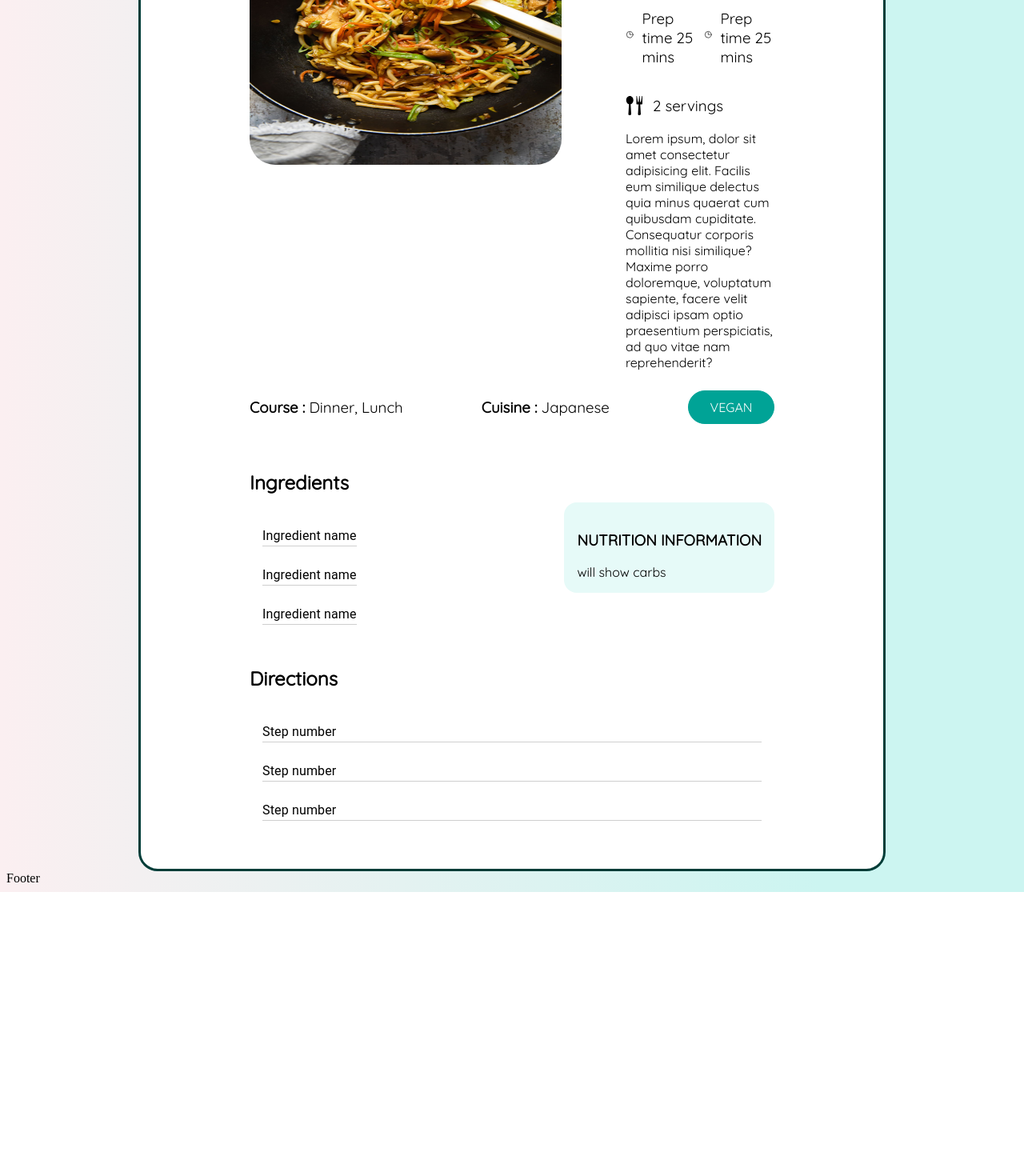
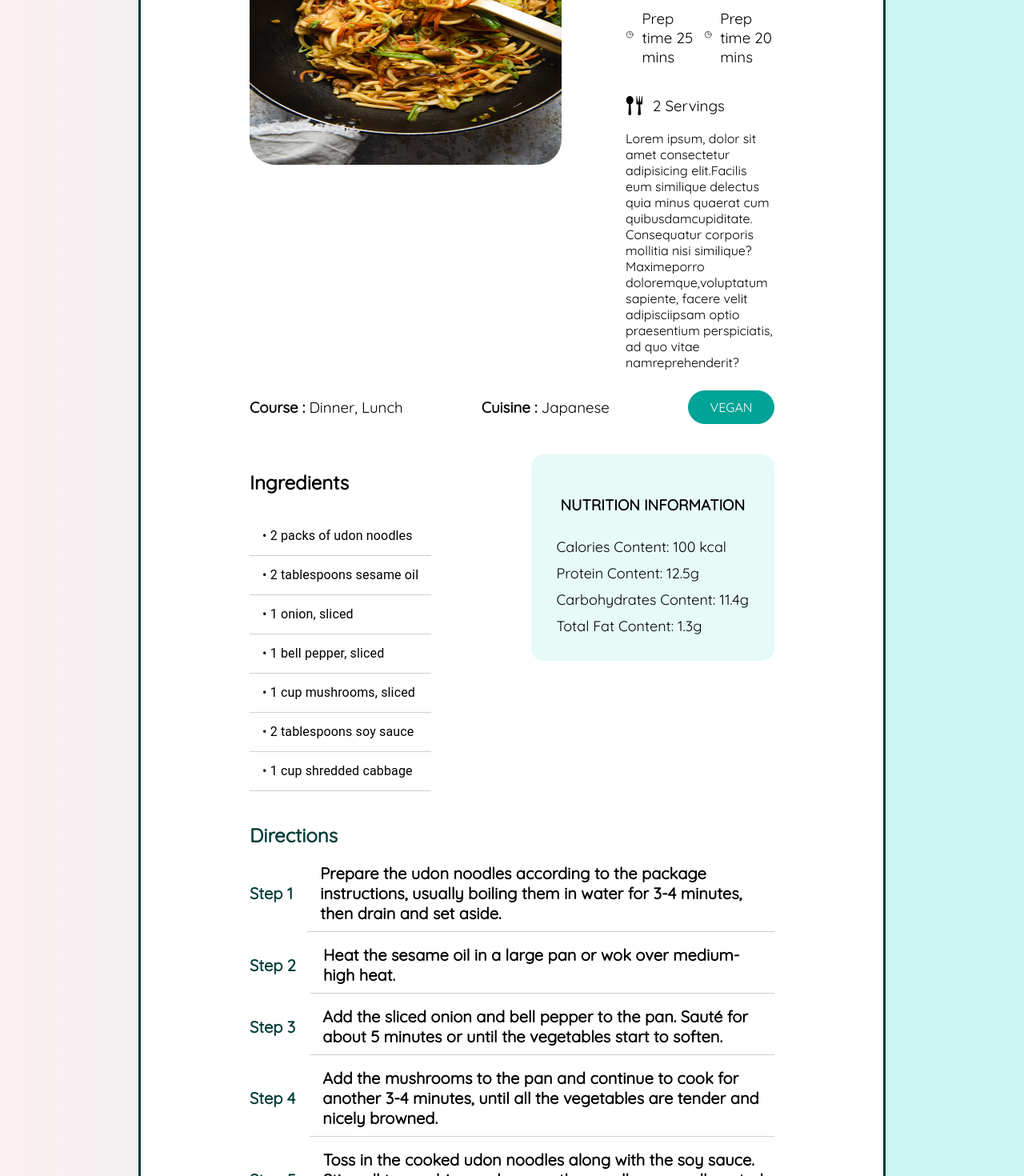
Before and after one commit to UOA-CS732-SE750-Students-2024/project-group-playful-penguins, a React (Vite) app in the folder frontend/: page /home/recipe in a window 1280 px wide. Shown: the part 440-1910 px from the top of the page at 80% size. Before the commit the page ends 1555 px from the top, so only its background shows below. Built offline with nearby package versions, Linux system fonts and the light colour scheme.

Commit message:
PPENG-25 Used MUI Grid for the displaying the directions

```diff
--- a/frontend/src/components/RecipeInfo/RecipeInfo.jsx
+++ b/frontend/src/components/RecipeInfo/RecipeInfo.jsx
@@ -7,6 +7,8 @@ import Box from "@mui/system/Box";
 import List from "@mui/material/List";
 import ListItem from "@mui/material/ListItem";
 import ListItemText from "@mui/material/ListItemText";
+import { Grid, styled } from "@mui/material";
+import Typography from "@mui/material/Typography";
 
 function generate(element) {
   return [0, 1, 2].map((value) =>
@@ -15,6 +17,69 @@ function generate(element) {
     })
   );
 }
+
+const StyledListItem = styled(ListItem)(({ theme }) => ({
+  display: "flex",
+  justifyContent: "flex-start",
+}));
+
+const StepNumber = styled(ListItemText)(({ theme }) => ({
+  minWidth: "50px",
+  fontWeight: "bold",
+  marginRight: theme.spacing(2), // space between step number and text
+}));
+
+const StepContainer = styled(Grid)(({ theme }) => ({
+  display: 'flex',
+  flexDirection: 'row',
+  alignItems: 'center',
+  padding: theme.spacing(1, 0), // Apply vertical padding
+}));
+
+
+const StepLabel = styled('div')({
+  fontWeight: 'bold',
+  marginRight: '8px', // Adjust spacing as needed
+});
+
+const DirectionText = styled('div')({});
+
+
+
+const recipeName = "Veggie Yaki Udon";
+const numServings = "2";
+const prepTime = "25 mins";
+const cookingTime = "20 mins";
+const recipeDescription =
+  "Lorem ipsum, dolor sit amet consectetur adipisicing elit.Facilis eum similique delectus quia minus quaerat cum quibusdamcupiditate. Consequatur corporis mollitia nisi similique? Maximeporro doloremque,voluptatum sapiente, facere velit adipisciipsam optio praesentium perspiciatis, ad quo vitae namreprehenderit?";
+const courseType = ["Dinner", "Lunch"];
+const cuisineType = "Japanese";
+const dietRequirementLabel = "VEGAN";
+const ingredientList = [
+  "2 packs of udon noodles",
+  "2 tablespoons sesame oil",
+  "1 onion, sliced",
+  "1 bell pepper, sliced",
+  "1 cup mushrooms, sliced",
+  "2 tablespoons soy sauce",
+  "1 cup shredded cabbage",
+];
+const directions = [
+  "Prepare the udon noodles according to the package instructions, usually boiling them in water for 3-4 minutes, then drain and set aside.",
+  "Heat the sesame oil in a large pan or wok over medium-high heat.",
+  "Add the sliced onion and bell pepper to the pan. Sauté for about 5 minutes or until the vegetables start to soften.",
+  "Add the mushrooms to the pan and continue to cook for another 3-4 minutes, until all the vegetables are tender and nicely browned.",
+  "Toss in the cooked udon noodles along with the soy sauce. Stir well to combine and ensure the noodles are well coated with the sauce.",
+  "Stir in the shredded cabbage and cook for another 2 minutes, just until the cabbage is slightly wilted but still crunchy.",
+  "Serve hot, garnished with sesame seeds or chopped green onions if desired.",
+];
+
+const nutritionInfo = [
+  { type: "Calories Content", amount: `100 kcal` },
+  { type: "Protein Content", amount: `12.5g` },
+  { type: "Carbohydrates Content", amount: `11.4g` },
+  { type: "Total Fat Content", amount: `1.3g` },
+];
 
 export default function RecipeInfo() {
   return (
@@ -33,49 +98,46 @@ export default function RecipeInfo() {
             </Box>
             <Box className={styles["basic-info"]}>
               {/* {Recipe name} */}
-              <h1 className={fontStyle["quicksand-bold"]}>Veggie Yaki Udon </h1>
+              <h1 className={fontStyle["quicksand-bold"]}>{recipeName}</h1>
               {/* Timing information */}
               <div className={styles["time-info"]}>
                 <div id={styles["clock-icon"]}>
                   <ClockIcon />
                 </div>
                 <h3 className={fontStyle["quicksand-medium"]}>
-                  Prep time 25 mins
+                  Prep time {prepTime}
                 </h3>
                 <div id={styles["clock-icon"]}>
                   <ClockIcon />
                 </div>
                 <h3 className={fontStyle["quicksand-medium"]}>
-                  Prep time 25 mins
+                  Prep time {cookingTime}
                 </h3>
               </div>
               <div className={styles["servings-info"]}>
                 <div id={styles["servings-icon"]}>
                   <ServingsIcon />
                 </div>
-                <h3 className={fontStyle["quicksand-medium"]}>2 servings</h3>
+                <h3 className={fontStyle["quicksand-medium"]}>
+                  {numServings} Servings
+                </h3>
               </div>
               <div className={fontStyle["quicksand-regular"]}>
-                Lorem ipsum, dolor sit amet consectetur adipisicing elit.
-                Facilis eum similique delectus quia minus quaerat cum quibusdam
-                cupiditate. Consequatur corporis mollitia nisi similique? Maxime
-                porro doloremque, voluptatum sapiente, facere velit adipisci
-                ipsam optio praesentium perspiciatis, ad quo vitae nam
-                reprehenderit?
+                {recipeDescription}
               </div>
             </Box>
           </Box>
           <Box className={styles["food-type-container"]}>
             <h3 className={fontStyle["quicksand-regular"]}>
-              <strong>Course : </strong> Dinner, Lunch
+              <strong>Course : </strong> {`${courseType[0]}, ${courseType[1]}`}
             </h3>
             <h3 className={fontStyle["quicksand-regular"]}>
-              <strong>Cuisine : </strong> Japanese
+              <strong>Cuisine : </strong> {cuisineType}
             </h3>
             <Box
               className={`${fontStyle["quicksand-regular"]} ${styles["diet-label"]}`}
             >
-              VEGAN
+              {dietRequirementLabel}
             </Box>
           </Box>
           <Box className={styles["section-container"]}>
@@ -85,14 +147,17 @@ export default function RecipeInfo() {
                 className={`${fontStyle["quicksand-regular"]} ${styles["ingredients-list-container"]}`}
               >
                 <List>
-                  {generate(
-                    <ListItem>
+                  {ingredientList.map((ingredient, index) => (
+                    <ListItem key={index} className={styles["ingredient-item"]}>
                       <ListItemText
-                        className={`${fontStyle["quicksand-regular"]} ${styles["ingredient-item"]}`}
-                        primary="Ingredient name"
+                        primary={
+                          <Typography variant="body1">
+                            • {ingredient}
+                          </Typography>
+                        }
                       />
                     </ListItem>
-                  )}
+                  ))}
                 </List>
               </Box>
             </Box>
@@ -100,26 +165,39 @@ export default function RecipeInfo() {
               className={`${fontStyle["quicksand-semibold"]} ${styles["nutrients-container"]}`}
             >
               <h3>NUTRITION INFORMATION</h3>
-              <Box
-                className={`${fontStyle["quicksand-medium"]} ${styles["nutrients-item"]}`}
-              >
-                will show carbs
-              </Box>
+              {nutritionInfo.map((nutrient, index) => (
+                <Box
+                  key={index}
+                  className={`${fontStyle["quicksand-medium"]} ${styles["nutrients-item"]}`}
+                >
+                  {`${nutrient.type}:   ${nutrient.amount}`}
+                </Box>
+              ))}
             </Box>
           </Box>
           <Box className={styles["directions-container"]}>
-            <h2 className={fontStyle["quicksand-bold"]}>Directions</h2>
-            <List>
-                  {generate(
-                    <ListItem>
-                      <ListItemText
-                        className={`${fontStyle["quicksand-regular"]} ${styles["ingredient-item"]}`}
-                        primary="Step number"
-                        // secondary="Full description of the direction"
-                      />
-                    </ListItem>
-                  )}
-                </List>
+            <h2 className={`${fontStyle["quicksand-bold"]} ${styles["green-font"]}`}>Directions</h2>
+
+            {/* {EXPERIMENTING with grid } */}
+            <Grid container spacing={2}>
+              {directions.map((text, index) => (
+                <Grid
+                  key={index}
+                  container
+                  item
+                  xs={12}
+                  spacing={2}
+                  alignItems="center"
+                >
+                  <Grid item className={`${fontStyle["quicksand-bold"]} ${styles["direction-step-item"]}  ${styles["green-font"]}`}>
+                    <StepLabel>{`Step ${index + 1}`}</StepLabel>
+                  </Grid>
+                  <Grid item xs className={`${fontStyle["quicksand-bold"]} ${styles["direction-item"]}` }>
+                    <DirectionText>{text}</DirectionText>
+                  </Grid>
+                </Grid>
+              ))}
+            </Grid>
           </Box>
         </Box>
       </Box>
--- a/frontend/src/components/RecipeInfo/RecipeInfo.module.css
+++ b/frontend/src/components/RecipeInfo/RecipeInfo.module.css
@@ -97,7 +97,7 @@
 .section-container {
   display: flex;
   flex-direction: row;
-  align-items: center;
+  align-items:self-start;
   justify-content: space-between;
   margin-top: 12px;
   margin-bottom: 12px;
@@ -118,12 +118,17 @@
   display: flex;
   flex-direction: column;
   background-color: #e6faf8;
-  align-items: left;
-  padding: 16px;
+  text-align: center;
+  padding: 32px;
   border-radius: 16px;
+  gap: 10px;
   background-color: #e6faf8;
 }
-
+.nutrients-item {
+  font-size: 18px;
+  text-align: left;
+  align-items: left;
+}
 .directions-container {
   display: inline-flex;
   flex-wrap: wrap;
@@ -133,5 +138,13 @@
 
 .direction-item {
   border-bottom: 1px solid #cfcfcf;
-  font-size: 24px;
+  font-size: 20px;
+  padding: 10px;
 }
+.direction-step-item{
+  font-size: 20px;
+  padding: 10px;
+}
+.green-font{
+  color: #003d38;
+}
```
